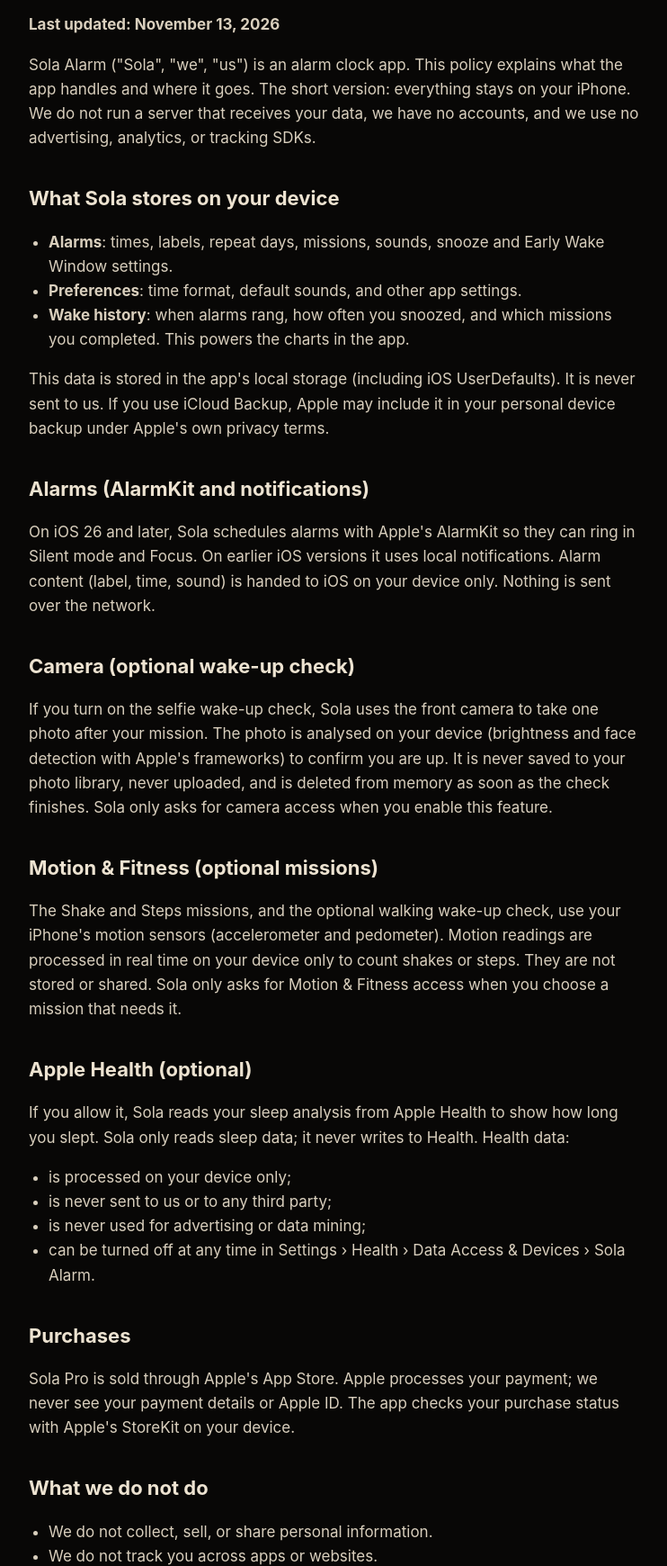
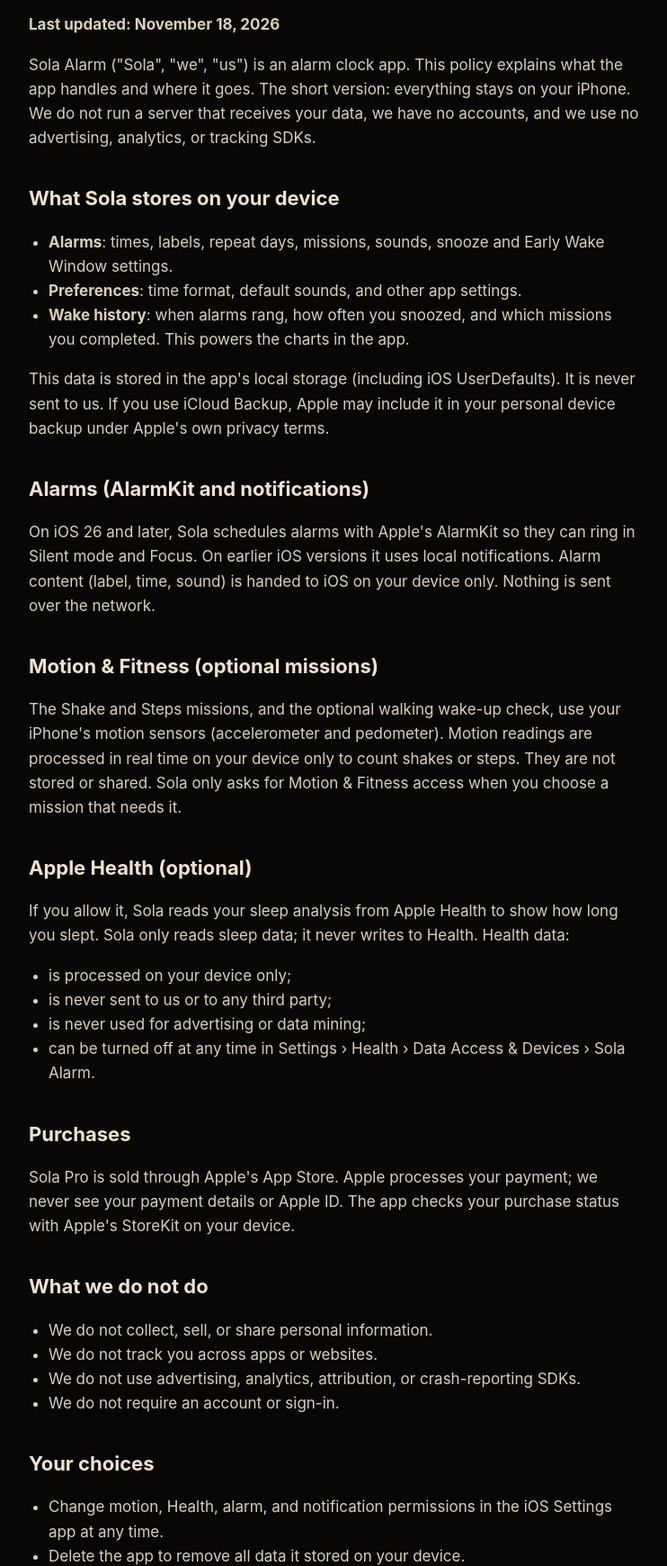
Before and after one commit to kod1ak30/sola-alarm, a plain HTML site: page privacy/index.html in a window 1280 px wide. Shown: the part 161-1901 px from the top of the page at 90% size, without its empty margins (268-1010 px from the left). Drawn offline with Linux system fonts and the light colour scheme.

Commit message:
Privacy policy: the camera check is gone
Co-Authored-By: Claude Opus 5.5 <noreply@anthropic.com>

```diff
--- a/privacy/index.html
+++ b/privacy/index.html
@@ -38,7 +38,7 @@ footer { margin-top:56px; padding-top:20px; border-top:1px solid var(--line); co
 <nav><a href="../support/">Support</a><a href="../privacy/" aria-current="page">Privacy</a><a href="../terms/">Terms</a></nav>
 </header>
 <h1>Privacy Policy for Sola Alarm</h1>
-<p><strong>Last updated: November 13, 2026</strong></p>
+<p><strong>Last updated: November 18, 2026</strong></p>
 <p>Sola Alarm ("Sola", "we", "us") is an alarm clock app. This policy explains what the app handles and where it goes. The short version: everything stays on your iPhone. We do not run a server that receives your data, we have no accounts, and we use no advertising, analytics, or tracking SDKs.</p>
 <h2>What Sola stores on your device</h2>
 <ul>
@@ -49,8 +49,6 @@ footer { margin-top:56px; padding-top:20px; border-top:1px solid var(--line); co
 <p>This data is stored in the app's local storage (including iOS UserDefaults). It is never sent to us. If you use iCloud Backup, Apple may include it in your personal device backup under Apple's own privacy terms.</p>
 <h2>Alarms (AlarmKit and notifications)</h2>
 <p>On iOS 26 and later, Sola schedules alarms with Apple's AlarmKit so they can ring in Silent mode and Focus. On earlier iOS versions it uses local notifications. Alarm content (label, time, sound) is handed to iOS on your device only. Nothing is sent over the network.</p>
-<h2>Camera (optional wake-up check)</h2>
-<p>If you turn on the selfie wake-up check, Sola uses the front camera to take one photo after your mission. The photo is analysed on your device (brightness and face detection with Apple's frameworks) to confirm you are up. It is never saved to your photo library, never uploaded, and is deleted from memory as soon as the check finishes. Sola only asks for camera access when you enable this feature.</p>
 <h2>Motion &amp; Fitness (optional missions)</h2>
 <p>The Shake and Steps missions, and the optional walking wake-up check, use your iPhone's motion sensors (accelerometer and pedometer). Motion readings are processed in real time on your device only to count shakes or steps. They are not stored or shared. Sola only asks for Motion &amp; Fitness access when you choose a mission that needs it.</p>
 <h2>Apple Health (optional)</h2>
@@ -72,7 +70,7 @@ footer { margin-top:56px; padding-top:20px; border-top:1px solid var(--line); co
 </ul>
 <h2>Your choices</h2>
 <ul>
-<li>Change camera, motion, Health, alarm, and notification permissions in the iOS Settings app at any time.</li>
+<li>Change motion, Health, alarm, and notification permissions in the iOS Settings app at any time.</li>
 <li>Delete the app to remove all data it stored on your device.</li>
 </ul>
 <h2>Children</h2>
```
Also changed, not shown: support/index.html (+2 -2 lines).
